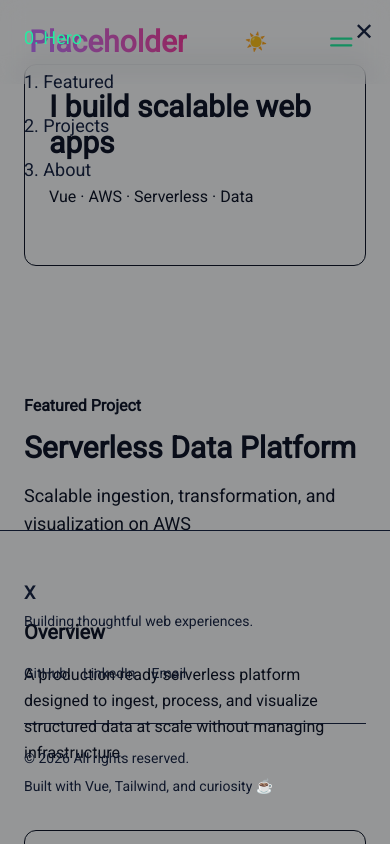
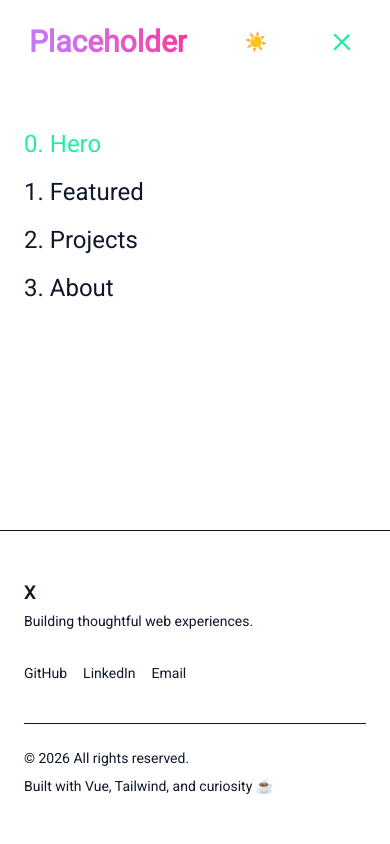
Before and after one commit to gjgeorgiev/GjGeorgievPortfolio, a Vue app: page /#hero in a window 390 px wide. Both pictures are taken after a click on the button 343 px from the left and 42 px from the top of the page. Shown: the top 844 px of the page. Built offline with nearby package versions, Linux system fonts and the light colour scheme.

Commit message:
Fixed Page Indicatior css, fixed navbar mobile menu issues with background and added animation, footer is now always on bottom on every media. TODO: Disable Scrolling, Finish up section design and start implementing content, clean up unnecessary code.

```diff
--- a/src/assets/main.css
+++ b/src/assets/main.css
@@ -19,7 +19,7 @@
 
   .dark {
     --bg-main: #030407;
-    --bg-surface: #191130;
+    --bg-surface: #000000;
     --text-primary: #f8fafc;
     --text-muted: #94a3b8;
     --accent: #22eea0;
@@ -75,7 +75,7 @@
 
 /* Utility Classes */
 @layer utilities {
-  :hover {
+    :hover {
     .hover\:text-accent:hover {
       color: var(--accent);
     }
@@ -127,4 +127,11 @@
   stroke-dasharray: 60 105 60 300;
   stroke-dashoffset: -90;
   }
+  /* Page Indicator Button Classes */
+  .button-indicator {
+    &:hover {
+        background-color: var(--accent);
+        scale: 1.25;
+    }
+  }
 }
--- a/src/components/layout/Footer.vue
+++ b/src/components/layout/Footer.vue
@@ -1,5 +1,5 @@
 <template>
-  <footer class="border-t border-subtle mt-32">
+  <footer class="border-t border-subtle md:mt-auto">
     <div class="max-w-6xl mx-auto px-6 py-12">
       <!-- Top row -->
       <div
--- a/src/components/layout/NavBar.vue
+++ b/src/components/layout/NavBar.vue
@@ -1,5 +1,5 @@
 <template>
-  <nav class="select-none flex justify-around items-center px-4 py-4 w-screen fixed top-0 bg-bg-main/80 backdrop-blur-md z-50">
+  <nav class="select-none flex justify-around items-center px-4 py-4 w-screen fixed top-0 bg-bg-main/80 backdrop-blur-md z-40">
     <div class="select-none font-bold text-3xl bg-linear-60 from-purple-400 to-pink-500 bg-clip-text text-transparent">Placeholder</div>
       <BaseButton @click="isDark = !isDark"  variant="primary" size="lg">
         {{ isDark ? "🌙" : "☀️" }}
@@ -14,8 +14,8 @@
        </li>
       </ul>
       <Hamburger class="xl:hidden" :isOpen="navOpen" @toggle="navOpen = !navOpen"/>
-      <MobileMenu :isOpen="navOpen" @close="navOpen = false"/>
   </nav>
+  <MobileMenu class="xl:hidden" :isOpen="navOpen" @close="navOpen = false"/>
 </template>
 
 <script setup>
--- a/src/components/ui/Hamburger.vue
+++ b/src/components/ui/Hamburger.vue
@@ -1,7 +1,7 @@
 <template>
   <button
     @click="$emit('toggle', $event)"
-    class="button-hamburger relative h-9 w-9 rounded-full p-2 text-secondary 2xl:h-16 2xl:w-16 2xl:p-4 [&>*]:w-8 2xl:[&>*]:w-16"
+    class="button-hamburger relative h-9 w-9 rounded-full p-2 text-secondary z-40 2xl:h-16 2xl:w-16 2xl:p-4 [&>*]:w-8 2xl:[&>*]:w-16"
     aria-controls="primary-navigation"
     ref="button"
   >
@@ -32,8 +32,10 @@ const button = ref(null);
 watch(() => props.isOpen, (newVal) => {
   if (newVal) {
     button.value.classList.add('open');
+    button.value?.setAttribute("aria-expanded", "true");
   } else {
     button.value.classList.remove('open');
+    button.value?.setAttribute("aria-expanded", "false");
   }
 });
 
@@ -48,3 +50,7 @@ onMounted(() => {
 });
 
 </script>
+
+<style scoped>
+
+</style>
--- a/src/components/ui/MobileMenu.vue
+++ b/src/components/ui/MobileMenu.vue
@@ -1,18 +1,18 @@
 <template>
   <transition name="slide">
-    <div
+    <aside
       v-if="isOpen"
-      class="fixed inset-0 w-screen bg-black/40 h-screen z-40 flex flex-col"
+      class="fixed w-screen bg-surface h-screen z-30 flex flex-col"
     >
       <!-- Menu Content -->
-      <div class="flex-1 flex flex-col justify-between">
+      <div class="flex flex-col justify-between">
         <!-- Navigation Links -->
-        <div class="p-6">
+        <div class="p-6 mt-26">
           <ul class="space-y-4">
             <li
               v-for="(section, i) in sections.filter((section) => section.path)"
               :key="section.path"
-              class="text-lg font-medium"
+              class="text-2xl font-medium"
             >
               <RouterLink
                 :to="`/${section.path}`"
@@ -29,18 +29,12 @@
         </div>
 
         <!-- Footer -->
+        <div class="mt-auto fixed bottom-0 w-full">
         <Footer />
+        </div>
       </div>
 
-      <!-- Close Button -->
-      <button
-        @click="closeMenu"
-        class="absolute top-4 right-4 text-2xl text-secondary hover:text-accent transition-colors"
-        aria-label="Close menu"
-      >
-        ✕
-      </button>
-    </div>
+    </aside>
   </transition>
 </template>
 
@@ -68,7 +62,7 @@ const closeMenu = () => {
 <style scoped>
 .slide-enter-active,
 .slide-leave-active {
-  transition: opacity 0.3s ease;
+  transition: opacity 0.3s ease-in-out;
 }
 
 .slide-enter-from,
--- a/src/components/ui/PageIndicator.vue
+++ b/src/components/ui/PageIndicator.vue
@@ -1,18 +1,18 @@
 <template>
-  <div
+  <nav
     class="fixed right-40 top-1/2 z-10 hidden -translate-y-1/2 flex-col gap-8 2xl:flex"
   >
     <button
       v-for="page in pages"
       :key="page.path"
       @click="go(page.path)"
-      class="w-3 h-3 rounded-full transition-all hover:text-green-300"
+      class="button-indicator w-3 h-3 rounded-full transition-all duration-300"
       :class="{
-        'bg-green-300': route.hash === page.path,
+        'bg-green-400': route.hash === page.path,
         'bg-gray-600': route.hash !== page.path
       }"
     />
-  </div>
+    </nav>
 </template>
 
 <script setup>
```
